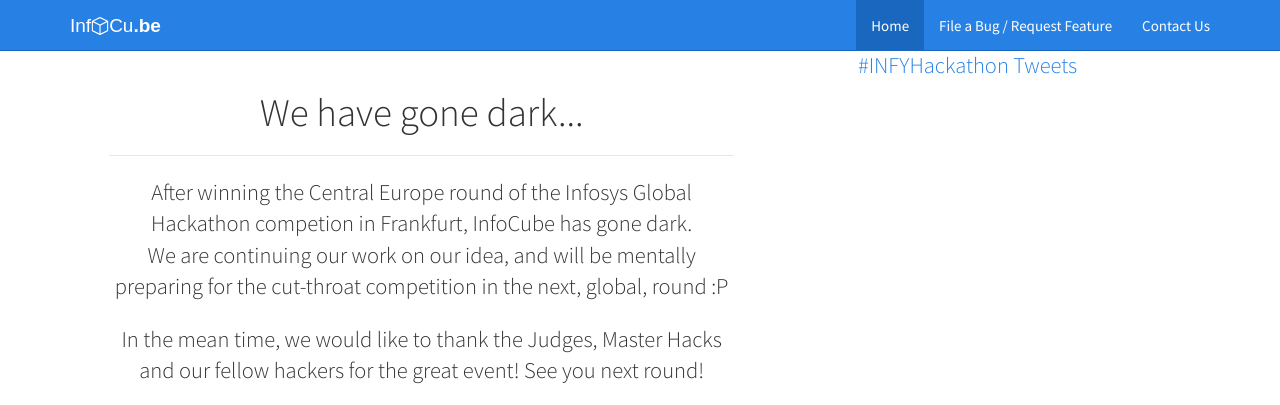
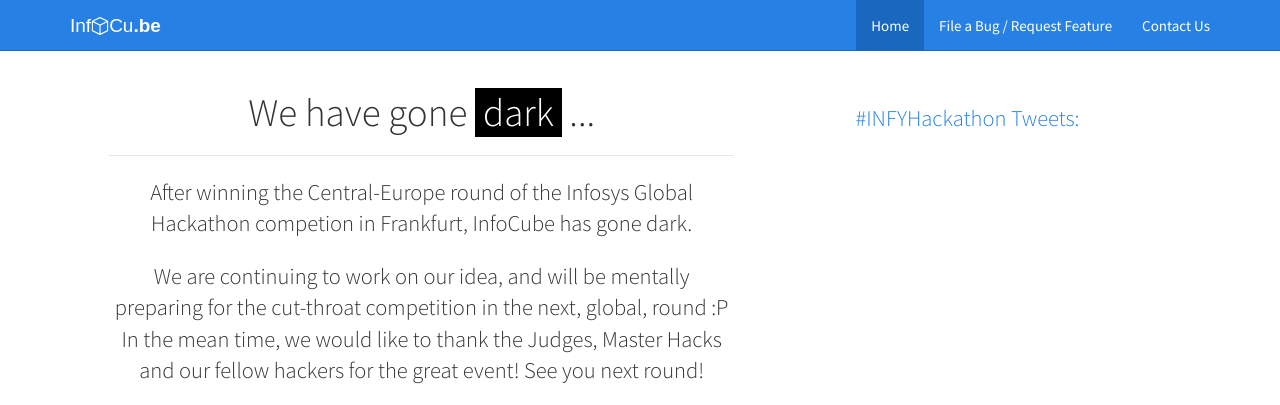
Before and after one commit to info-cube/info-cube.github.io, a plain HTML site: page index.html in a window 1280 px wide. Shown: the top 405 px of the page. Drawn offline with nearby package versions, Linux system fonts and the light colour scheme.

Commit message:
textual changes

```diff
--- a/index.html
+++ b/index.html
@@ -67,17 +67,17 @@ body { padding-bottom: 50px; }
     <div class="col-md-6 col-md-offset-1">
 
     <div class="page-header">
-              <h1 id="navbar">We have gone dark...</h1>
+              <h1 id="navbar">We have gone <span style="background: black; color: white;">&nbsp;dark&nbsp;</span> ...</h1>
             </div>
-            <p class="lead">After winning the Central Europe round of the Infosys Global Hackathon competion in Frankfurt, InfoCube has gone dark. <br />We are continuing our work on our idea, and will be mentally preparing for the cut-throat competition in the next, global, round :P</p>
-            <p class="lead">In the mean time, we would like to thank the Judges, Master Hacks and our fellow hackers for the great event! See you next round!</p>
+            <p class="lead">After winning the Central-Europe round of the Infosys Global Hackathon competion in Frankfurt, InfoCube has gone dark.</p>
+            <p class="lead">We are continuing to work on our idea, and will be mentally preparing for the cut-throat competition in the next, global, round :P In the mean time, we would like to thank the Judges, Master Hacks and our fellow hackers for the great event! See you next round!</p>
     <p class="lead"><img src="static/img/team.jpg" class="img-responsive" alt="Team Amsterdam AKA Team Bulldog :)"><caption>Team Amsterdam A.K.A. #TeamBulldog at Infosys Frankfurt (Ashish, RajKumar, Alexander)</caption></p>
-    <p class="lead">&nbsp;</p>
+
     </div>
 
-    <div class="col-md-4">
+    <div class="col-md-4"><p class="lead">&nbsp;</p>
     <p class="lead">
-	<a class="twitter-timeline" data-dnt="true" href="https://twitter.com/hashtag/INFYHackathon" data-widget-id="579613012513984512">#INFYHackathon Tweets</a>
+	<a class="twitter-timeline" data-dnt="true" href="https://twitter.com/hashtag/INFYHackathon" data-widget-id="579613012513984512">#INFYHackathon Tweets:</a>
 <script>!function(d,s,id){var js,fjs=d.getElementsByTagName(s)[0],p=/^http:/.test(d.location)?'http':'https';if(!d.getElementById(id)){js=d.createElement(s);js.id=id;js.src=p+"://platform.twitter.com/widgets.js";fjs.parentNode.insertBefore(js,fjs);}}(document,"script","twitter-wjs");</script>
 	</p>
     </div>
```
